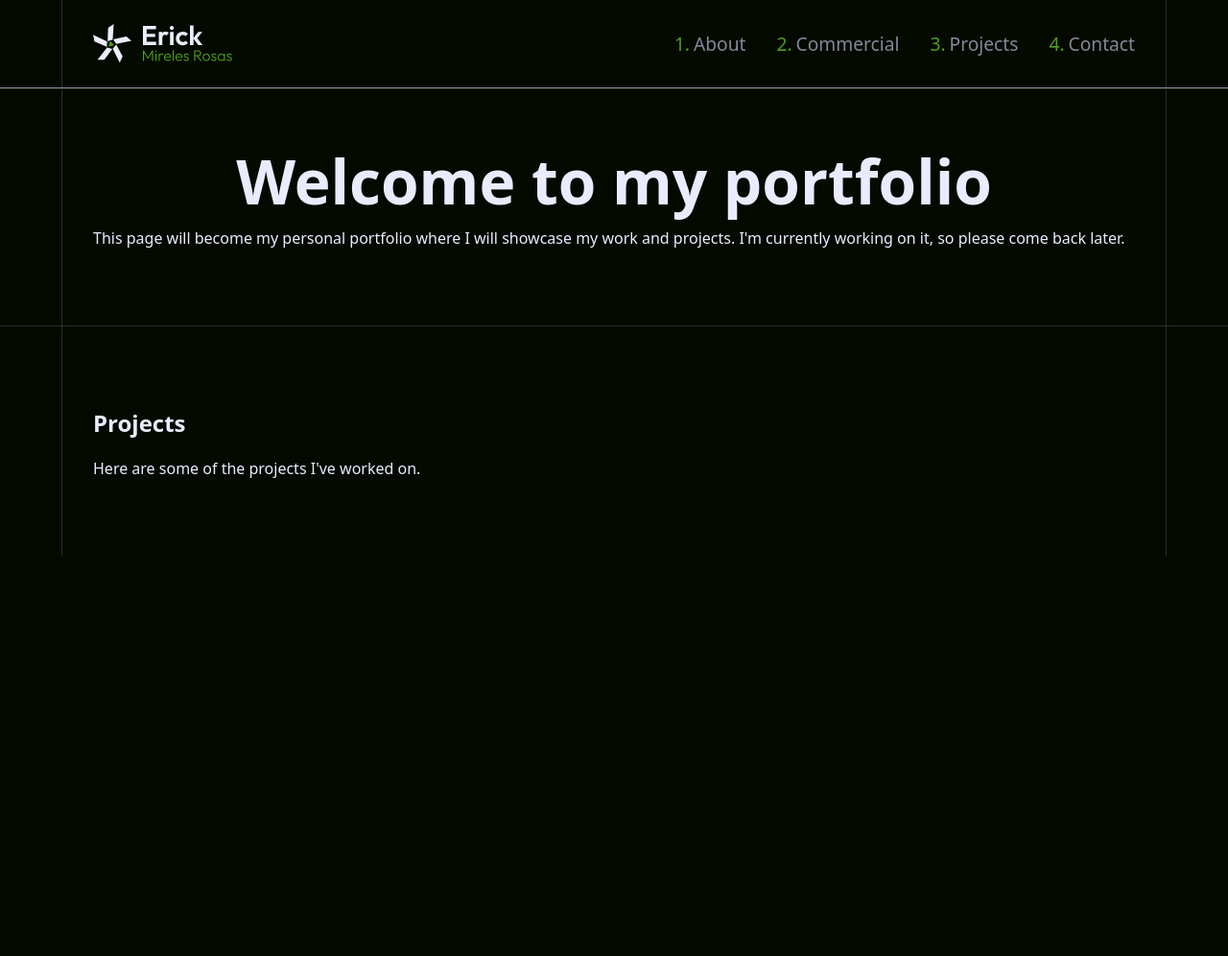
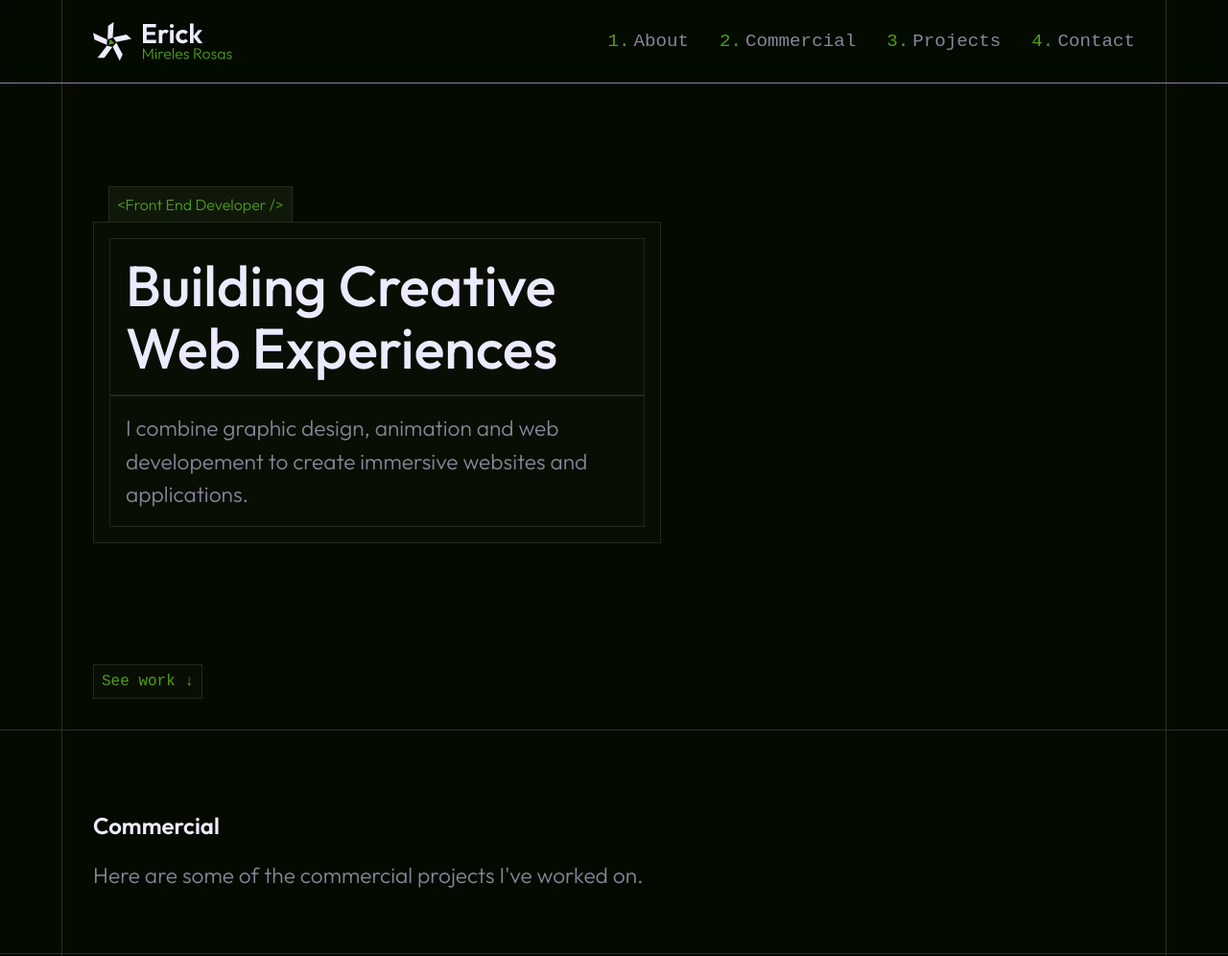
Before and after one commit to emrosas/emrosas, an Astro site: page / in a window 1280 px wide. Shown: the top 996 px of the page at 96% size. Before the commit the page ends 800 px from the top, so only its background shows below. Built offline with nearby package versions, Linux system fonts and the light colour scheme; Astro itself is replaced by a stand-in of ours; a web font is replaced by a local one.

Commit message:
Finished Navbar and started Hero Section

```diff
--- a/src/components/Card.astro
+++ /dev/null
@@ -1,61 +0,0 @@
----
-interface Props {
-	title: string;
-	body: string;
-	href: string;
-}
-
-const { href, title, body } = Astro.props;
----
-
-<li class="link-card">
-	<a href={href}>
-		<h2>
-			{title}
-			<span>&rarr;</span>
-		</h2>
-		<p>
-			{body}
-		</p>
-	</a>
-</li>
-<style>
-	.link-card {
-		list-style: none;
-		display: flex;
-		padding: 1px;
-		background-color: #23262d;
-		background-image: none;
-		background-size: 400%;
-		border-radius: 7px;
-		background-position: 100%;
-		transition: background-position 0.6s cubic-bezier(0.22, 1, 0.36, 1);
-		box-shadow: inset 0 0 0 1px rgba(255, 255, 255, 0.1);
-	}
-	.link-card > a {
-		width: 100%;
-		text-decoration: none;
-		line-height: 1.4;
-		padding: calc(1.5rem - 1px);
-		border-radius: 8px;
-		color: white;
-		background-color: #23262d;
-		opacity: 0.8;
-	}
-	h2 {
-		margin: 0;
-		font-size: 1.25rem;
-		transition: color 0.6s cubic-bezier(0.22, 1, 0.36, 1);
-	}
-	p {
-		margin-top: 0.5rem;
-		margin-bottom: 0;
-	}
-	.link-card:is(:hover, :focus-within) {
-		background-position: 0;
-		background-image: var(--accent-gradient);
-	}
-	.link-card:is(:hover, :focus-within) h2 {
-		color: rgb(var(--accent-light));
-	}
-</style>
--- a/src/components/Navbar.astro
+++ b/src/components/Navbar.astro
@@ -7,16 +7,23 @@
             <img src="./logo.svg" alt="My name (Erick Mireles)">
         </a>
         <ul class="navlinks">
-            <li><a href="/"><span>1.</span>About</a></li>
-            <li><a href="/"><span>2.</span>Commercial</a></li>
-            <li><a href="/"><span>3.</span>Projects</a></li>
-            <li><a href="/"><span>4.</span>Contact</a></li>
+            <li><a href="/"><span>1.</span>About</a><div class="underline"/></li>
+            <li><a href="#commercial"><span>2.</span>Commercial</a><div class="underline"/></li>
+            <li><a href="/"><span>3.</span>Projects</a><div class="underline"/></li>
+            <li><a href="/"><span>4.</span>Contact</a><div class="underline"/></li>
         </ul>
     </div>
 </nav>
 <style>
     nav {
+        background-color: hsla(var(--dark-1), 0.8);
         border-bottom: 1px solid hsl(var(--light-2));
+        backdrop-filter: blur(6px);
+        position: fixed;
+        top: 0;
+        left: 0;
+        right: 0;
+        z-index: 100;
     }
     .container {
         padding-top: 1rem;
@@ -32,6 +39,9 @@
     }
     li {
         list-style: none;
+        font-family: var(--font-mono);
+        font-weight: 300;
+        position: relative;
     }
     li:hover a {
         color: hsl(var(--light-1));
@@ -40,15 +50,22 @@
         text-decoration: none;
         color: hsl(var(--light-2));
         font-size: 1.2rem;
-        font-weight: 500;
         transition: color 0.2s ease-in-out;
-        font-weight: 300;
         display: flex;
         gap: 0.25rem;
     }
     span {
         color: hsl(var(--brand-1));
-        font-weight: 700;
-        font-weight: 300;
+    }
+    .underline {
+        width: 100%;
+        height: 0px;
+        background-color: hsl(var(--light-1));
+        transition: height 0.2s ease-in-out;
+        position: absolute;
+        bottom: -0.25rem;
+    }
+    li:hover .underline {
+        height: 1px;
     }
 </style>
--- a/src/layouts/Layout.astro
+++ b/src/layouts/Layout.astro
@@ -14,6 +14,9 @@ import Navbar from "../components/Navbar.astro";
 		<meta name="description" content="Astro description" />
 		<meta name="viewport" content="width=device-width" />
 		<link rel="icon" type="image/svg+xml" href="/favicon.svg" />
+		<link rel="preconnect" href="https://fonts.googleapis.com">
+		<link rel="preconnect" href="https://fonts.gstatic.com" crossorigin>
+		<link href="https://fonts.googleapis.com/css2?family=DM+Mono:wght@300&family=Outfit:wght@300;400;500;600&display=swap" rel="stylesheet">
 		<title>{title}</title>
 	</head>
 	<Navbar />
@@ -24,6 +27,9 @@ import Navbar from "../components/Navbar.astro";
 
 <style is:global>
 	:root {
+		/* Fonts */
+		--font-mono: 'DM Mono', monospace;
+		--font-sans: 'Outfit', sans-serif;
 		/* Color Palette */
 		--light-1: 240, 100%, 96%;
 		--light-2: 240, 8%, 56%;
@@ -37,12 +43,13 @@ import Navbar from "../components/Navbar.astro";
 		font-family: system-ui, sans-serif;
 		background: hsl(var(--dark-1));
 		color: hsl(var(--light-1));
-		background-size: 224px;
+		font-family: var(--font-sans);
+
 	}
 	body {
 		margin: 0;
 	}
-	nav, section, footer {
+	nav, header, section, footer {
 		padding-left: var(--page-padding);
 		padding-right: var(--page-padding);
 	}
@@ -54,5 +61,20 @@ import Navbar from "../components/Navbar.astro";
 		padding: 0 2rem;
 		border-left: 1px solid hsl(var(--brand-2));
 		border-right: 1px solid hsl(var(--brand-2));
+		flex-grow: 1;
+		position: relative;
+	}
+	h1 {
+		font-size: 3.7rem;
+		font-weight: 500;
+		line-height: 1.1;
+		margin: unset;
+	}
+	p {
+		margin: unset;
+		font-size: 1.42rem;
+		color: hsl(var(--light-2));
+		font-weight: 300;
+		line-height: 1.5;
 	}
 </style>
--- a/src/pages/index.astro
+++ b/src/pages/index.astro
@@ -1,14 +1,31 @@
 ---
 import Layout from '../layouts/Layout.astro';
+
 ---
 
 <Layout title="Erick Mireles | Portfolio">
 	<main>
-		<section>
+		<header>
+			<div class="container hero-container">
+				<div class="comp-wrapper">
+					<div class="comp-tag">
+						&lt;Front End Developer /&gt;
+					</div>
+					<div class="comp-holder">
+						<div class="comp-element">
+							<h1>Building Creative Web Experiences</h1>
+						</div>
+						<div class="comp-element"><p>I combine graphic design, animation and web developement to create immersive websites and applications.</p></div>
+					</div>
+				</div>
+				<a href="#commercial" class="work-button">See work ↓</a>
+			</div>
+		</header>
+		<section id="commercial">
 			<div class="container">
-				<h1>Welcome to my portfolio</h1>
+				<h2>Commercial</h2>
 				<p>
-					This page will become my personal portfolio where I will showcase my work and projects. I'm currently working on it, so please come back later.
+					Here are some of the commercial projects I've worked on.
 				</p>
 			</div>
 		</section>
@@ -16,7 +33,15 @@ import Layout from '../layouts/Layout.astro';
 			<div class="container">
 				<h2>Projects</h2>
 				<p>
-					Here are some of the projects I've worked on.
+					Here are some of the side projects I've worked on.
+				</p>
+			</div>
+		</section>
+		<section>
+			<div class="container">
+				<h2>Contact</h2>
+				<p>
+					Here is my contact information.
 				</p>
 			</div>
 		</section>
@@ -24,15 +49,62 @@ import Layout from '../layouts/Layout.astro';
 </Layout>
 
 <style>
-	h1 {
-		font-size: 4rem;
-		font-weight: 700;
-		line-height: 1;
-		text-align: center;
-		margin: unset;
+	header {
+		height: 95vh;
+		display: flex;
+	}
+	.hero-container {
+		display: grid;
+		grid-template-columns: 1.2fr 1fr;
 	}
 	.container {
 		padding-top: 4rem;
 		padding-bottom: 4rem;
 	}
+	.comp-wrapper {
+		display: flex;
+		flex-direction: column;
+		justify-content: center;
+		align-items: start;
+	}
+	.comp-tag {
+		padding: 0.5rem;
+		background-color: hsla(var(--brand-2), 0.35);
+		font-weight: 300;
+		border-top: 1px solid hsla(var(--brand-2), 0.75);
+		border-left: 1px solid hsla(var(--brand-2), 0.75);
+		border-right: 1px solid hsla(var(--brand-2), 0.75);
+		margin-left: 1rem;
+		color: hsl(var(--brand-1));
+		font-size: 1rem;
+	}
+	.comp-holder {
+		display: flex;
+		flex-direction: column;
+		align-items: start;
+		background-color: hsla(var(--brand-2), 0.1);
+		padding: 1rem;
+		border: 1px solid hsla(var(--brand-2), 0.75);
+		text-align: left;
+	}
+	.comp-element {
+		padding: 1rem;
+		border: 1px solid hsla(var(--brand-2), 0.75);
+	}
+	.work-button {
+		padding: 0.5rem;
+		font-family: var(--font-mono);
+		font-weight: 300;
+		color: hsl(var(--brand-1));
+		background-color: hsla(var(--brand-2), 0.1);
+		border: 1px solid hsla(var(--brand-2), 0.75);
+		position: absolute;
+		bottom: 2rem;
+		left: 2rem;
+		text-decoration: none;
+	}
+	.work-button:hover {
+		background-color: hsla(var(--brand-2), 0.5);
+		border: 1px solid transparent;
+	}
 </style>
```
